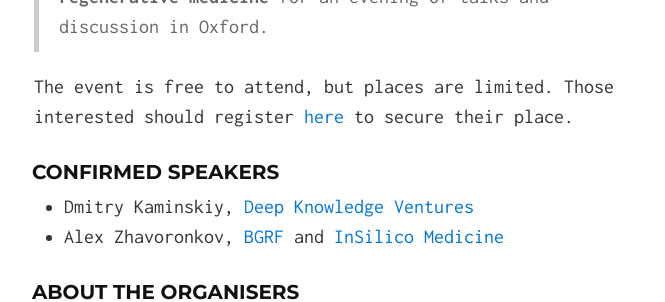
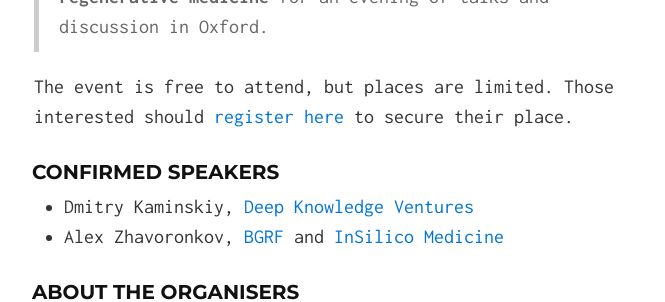
Before and after one commit to henryaj/big-data-science-site, a Jekyll site: the page built from index.html, in a window 1280 px wide. Shown: the part 498-800 px from the top of the page, without its empty margins (306-971 px from the left). Built offline with Jekyll 4.4.1, drawn with Linux system fonts in a browser that asks for light colours; part of the change alters nothing that is shown.

```diff
--- a/_includes/index.md
+++ b/_includes/index.md
@@ -3,7 +3,7 @@
 
 > Jointly hosted by [Aging Analytics](http://aginganalytics.com) and the [BGRF](http://www.bg-rf.org.uk/), *Big Data Science in Medicine* brings together leading lights from **artificial intelligence**, **biomedical science** and **regenerative medicine** for an evening of talks and discussion in Oxford.
 
-The event is free to attend, but places are limited. Those interested should register [here](#) to secure their place.
+The event is free to attend, but places are limited. Those interested should [register here](https://www.eventbrite.com/e/big-data-science-in-medicine-congress-tickets-12697056237) to secure their place.
 
 ### Confirmed Speakers
 
```
